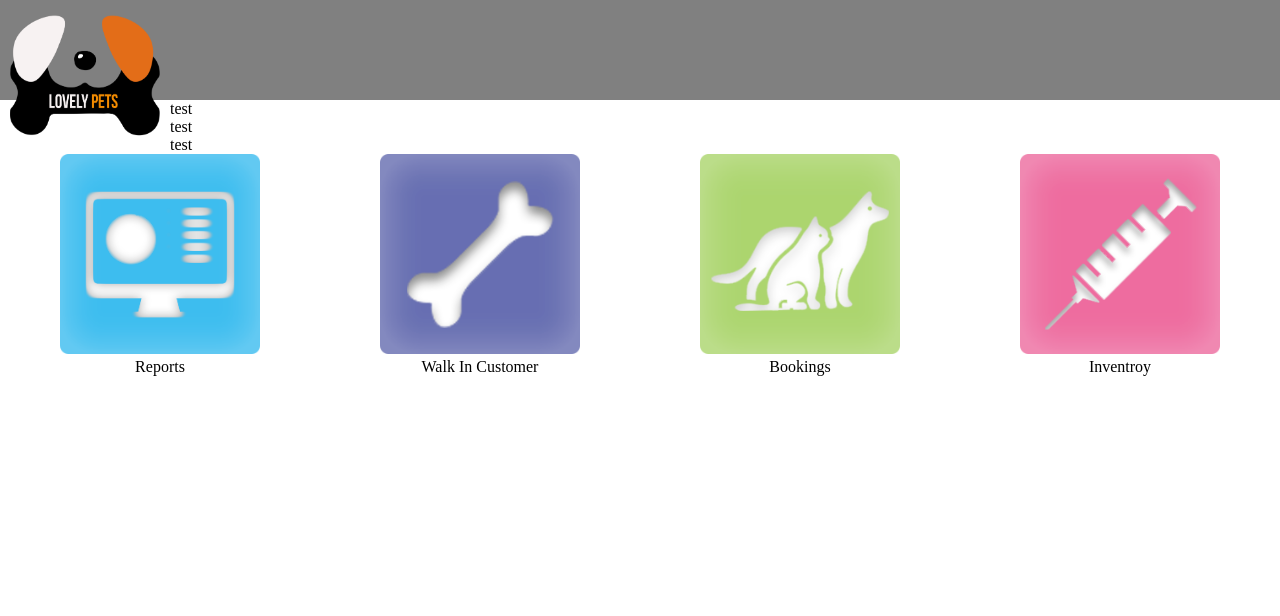
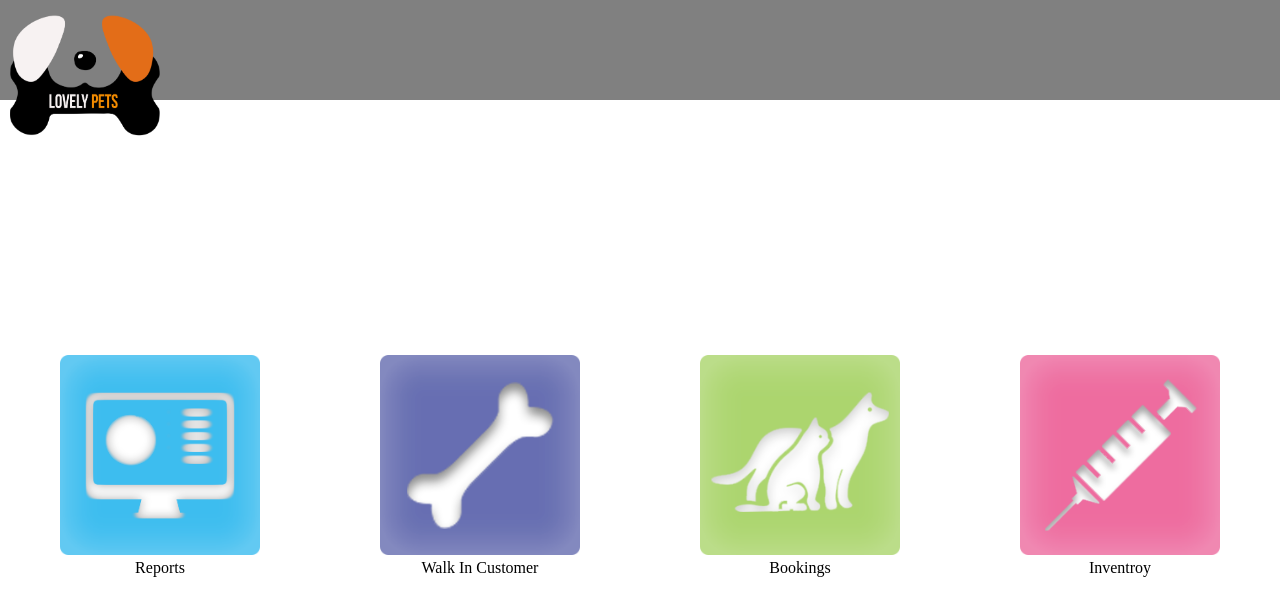
Before and after one commit to Conculco/Capstone, a PHP site: page / in a window 1280 px wide. Shown: the top 616 px of the page. Run offline with PHP 8.4, Linux system fonts and the light colour scheme.

Commit message:
Header Fixed

```diff
--- /dev/null
+++ b/header.php
@@ -0,0 +1,3 @@
+<div class="Logo"><img src="img/logo.png" width="150" height="130"></div>
+<div class="Header"></div>
+<div class="Header2"></div>
--- a/index.php
+++ b/index.php
@@ -1,45 +1,14 @@
 <!DOCTYPE html>
 <html>
-<title>Lovey Pets</title>
-
-<style>
-    * {
-        margin: 0;
-        padding: 0;
-    }
-    .Logo {
-        float: left;
-        margin: 10px;
-
-    }
-    .Header {
-        height: 100px;
-        background-color: gray;
-    }
-    Whitespace
-    .Whitespace {
-        width: 100%;
-        height: 5%;
-        background-color: gray;
-    }
-    .container > div {
-        display: inline-block;
-        zoom: 1; /* Trigger hasLayout */
-        width: 25%;
-        text-align: center;
-    }
-</style>
+<head>
+    <title>Lovey Pets</title>
+    <link rel="stylesheet" type="text/css" href="styles.css">
+    <meta charset="UTF-8">
+</head>
 <body>
-
-<div class="w3-container w3-gray">
-
-
-</div>
-<div class="Logo"><img src="img/logo.png" width="150" height="130"></div>
-<div class="Header"></div>
-<div class="Whitespace">test</div>
-<div class="Whitespace">test</div>
-<div class="Whitespace">test</div>
+<?php
+    include 'header.php';
+?>
 <div class="container">
     <!–- LEAVE THIS AS 1 ugly line –->
     <div><a href="report.php"><img src="img/Screen.png" width="200" height="200"></div></a><div><a href="walkin.php"><img src="img/bone.png" width="200" height="200"></a></div><div><a href="bookings.php"><img src="img/dog cat.png" width="200" height="200"></a></div><div><a href="stock.php"><img src="img/syringe.png" width="200" height="200"></a></div>
--- /dev/null
+++ b/styles.css
@@ -0,0 +1,28 @@
+* {
+    margin: 0;
+    padding: 0;
+}
+.Logo {
+    float: left;
+    margin: 10px;
+
+}
+.Header {
+    height: 100px;
+    background-color: gray;
+}
+.Header2 {
+    height: 55px;
+    padding-bottom: 200px;
+}
+.Whitespace {
+    width: 100%;
+    height: 5%;
+    background-color: gray;
+}
+.container > div {
+    display: inline-block;
+    zoom: 1; /* Trigger hasLayout */
+    width: 25%;
+    text-align: center;
+}
```
